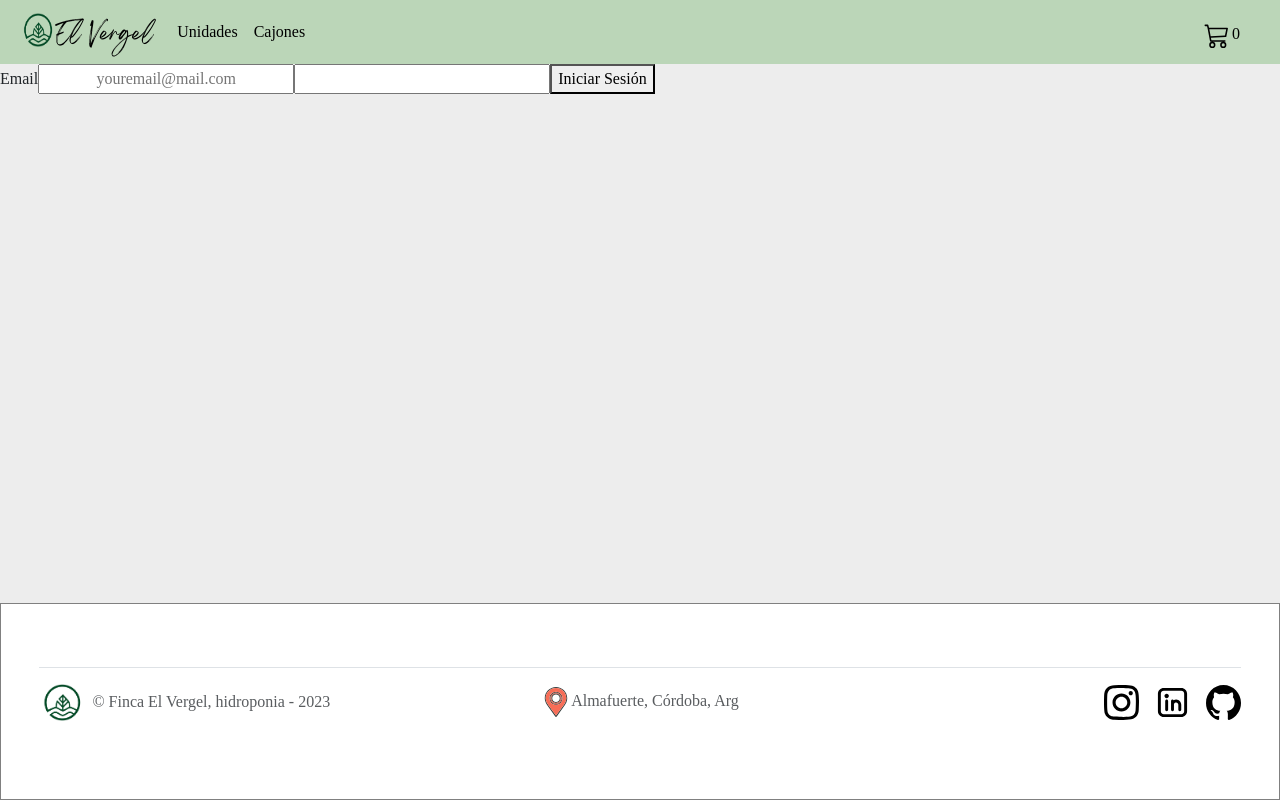
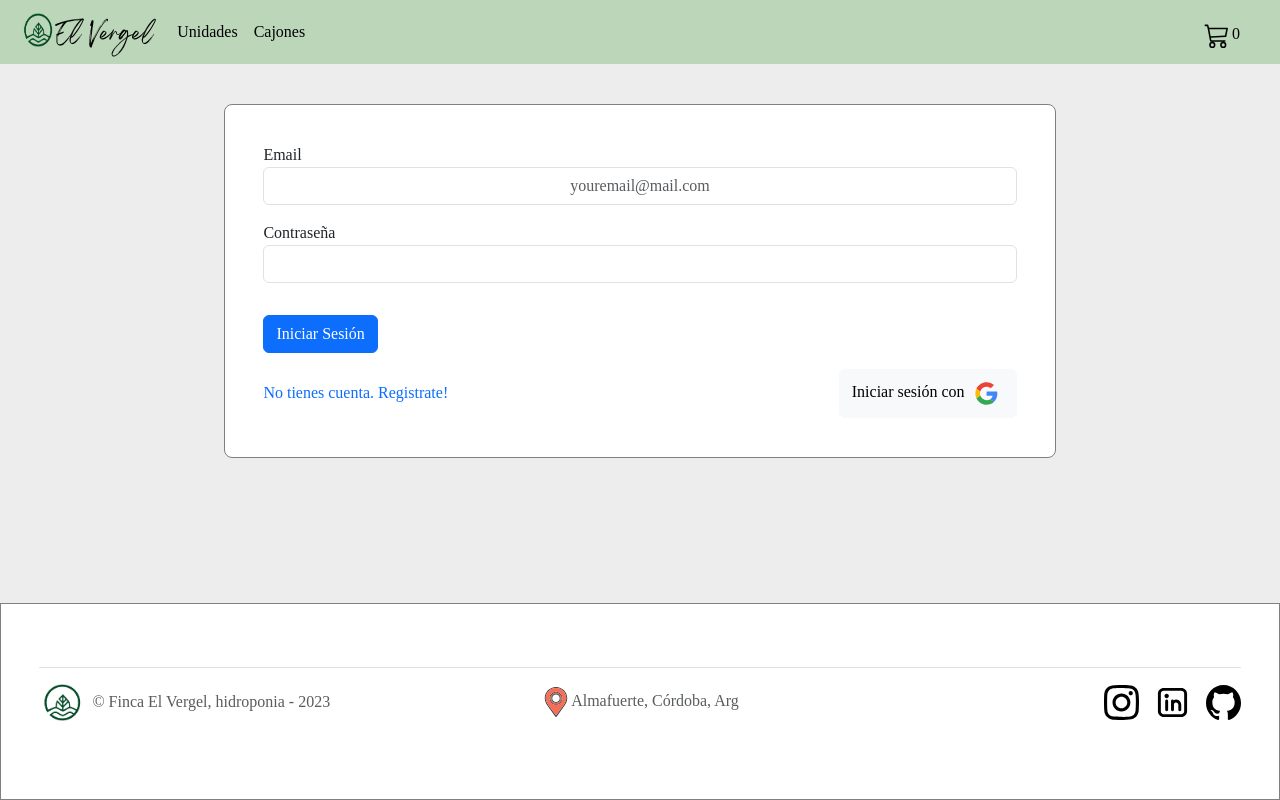
Before and after one commit to felipearias94/Coderhouse-ReactJS, a React (Create React App) app: page /login in a window 1280 px wide. Built offline with nearby package versions, Linux system fonts and the light colour scheme; no server answers; the HTML template or start-up script is replaced by a standard one; a web font is replaced by a local one.

Commit message:
estilos y google login

```diff
--- /dev/null
+++ b/src/components/Login/Login.css
@@ -0,0 +1,5 @@
+.account-buttons {
+	display: flex;
+	align-items: baseline;
+	justify-content: space-between;
+}
--- a/src/components/Login/Login.jsx
+++ b/src/components/Login/Login.jsx
@@ -1,9 +1,11 @@
-import React, { useState } from "react";
+import { useState } from "react";
+import "./Login.css";
 import { useAuth } from "../../context/AuthContext";
 import { useNavigate } from "react-router-dom";
+import GoogleIcon from "../assets/icons/google-icon.svg";
 
 const Login = () => {
-	const { login } = useAuth();
+	const { login, googleLogin } = useAuth();
 	const navigate = useNavigate();
 	const [userCredentials, setUserCredentials] = useState({
 		email: "",
@@ -13,6 +15,15 @@ const Login = () => {
 
 	const handlerChange = ({ target: { name, value } }) => {
 		setUserCredentials({ ...userCredentials, [name]: value });
+	};
+
+	const handleGoogleSignIn = async () => {
+		try {
+			await googleLogin();
+			navigate("/cart/checkout");
+		} catch (error) {
+			console.error("Google error: ", error);
+		}
 	};
 
 	const handleSubmit = async (e) => {
@@ -28,15 +39,21 @@ const Login = () => {
 			) {
 				setError("Correo y/o contraseña inválido");
 			}
+			if (error.code === "auth/too-many-requests") {
+				setError(
+					"Cuenta bloqueda debido a muchos intentos erroneos. Contáctate con nosotros",
+				);
+			}
 		}
 	};
 
 	return (
-		<div>
+		<div className='container'>
 			{error && <p>{error}</p>}
 			<form onSubmit={handleSubmit}>
 				<label htmlFor='email'>Email</label>
 				<input
+					className='form-control mb-3'
 					type='email'
 					name='email'
 					id='email'
@@ -44,15 +61,25 @@ const Login = () => {
 					onChange={handlerChange}
 				/>
 
-				<label htmlFor='password'></label>
+				<label htmlFor='password'>Contraseña</label>
 				<input
+					className='form-control mb-3'
 					type='password'
 					name='password'
 					id='password'
 					onChange={handlerChange}
 				/>
-				<button type='submit'>Iniciar Sesión</button>
+				<button className='btn btn-primary mt-3' type='submit'>
+					Iniciar Sesión
+				</button>
 			</form>
+			<div className='account-buttons'>
+				<a href='/register'>No tienes cuenta. Registrate!</a>
+				<button className='btn btn-light mt-3' onClick={handleGoogleSignIn}>
+					Iniciar sesión con{" "}
+					<img style={{  padding: '6px'}} src={GoogleIcon} alt='' srcset='' />
+				</button>
+			</div>
 		</div>
 	);
 };
--- a/src/components/PurchaseCheckout/PurchaseCheckout.jsx
+++ b/src/components/PurchaseCheckout/PurchaseCheckout.jsx
@@ -218,7 +218,7 @@ const PurcheseCheckout = () => {
 						</button>
 					</form>
 					{orderDetails()}
-				</div>//1.27
+				</div>
 			</>
 		);
 	};
--- a/src/components/Register/Register.jsx
+++ b/src/components/Register/Register.jsx
@@ -1,6 +1,7 @@
 import React, { useState } from "react";
 import { useAuth } from "../../context/AuthContext";
 import { useNavigate } from "react-router-dom";
+import Alert from "../shared/Alert/Alert";
 
 const Register = () => {
 	const { signUp, sendVerificationEmail } = useAuth();
@@ -20,7 +21,6 @@ const Register = () => {
 		setError("");
 		try {
 			await signUp(userCredentials);
-			await sendVerificationEmail();
 			navigate("/");
 		} catch (error) {
 			if (error.code === "auth/internal-error") {
@@ -36,11 +36,11 @@ const Register = () => {
 	};
 
 	return (
-		<div>
-			{error && <p>{error}</p>}
+		<div className='container'>
 			<form onSubmit={handleSubmit}>
 				<label htmlFor='email'>Email</label>
 				<input
+					className='form-control mb-3'
 					type='email'
 					name='email'
 					id='email'
@@ -48,14 +48,18 @@ const Register = () => {
 					onChange={handlerChange}
 				/>
 
-				<label htmlFor='password'></label>
+				<label htmlFor='password'>Contraseña</label>
 				<input
+					className='form-control mb-3'
 					type='password'
 					name='password'
 					id='password'
 					onChange={handlerChange}
 				/>
-				<button type='submit'>Registrarse</button>
+				{error && <Alert message={error} />}
+				<button className='btn btn-primary mt-3' type='submit'>
+					Registrarse
+				</button>
 			</form>
 		</div>
 	);
--- /dev/null
+++ b/src/components/shared/Alert/Alert.css
@@ -0,0 +1,17 @@
+.alert-wrapper {
+	border: 2px #f94449 solid;
+    padding: 8px;
+	border-radius: 5px;
+	display: flex;
+	align-items: center;
+	background-color: rgb(246, 198, 198);
+}
+
+.alert-wrapper > img {
+	width: 35px;
+	padding-right: 10px;
+}
+
+.alert-wrapper > span {
+	color: red;
+}
--- /dev/null
+++ b/src/components/shared/Alert/Alert.jsx
@@ -0,0 +1,14 @@
+import React from "react";
+import "./Alert.css";
+import Cross from "../../assets/icons/cross-icon.svg";
+
+const Alert = ({ message }) => {
+	return (
+		<div className="alert-wrapper">
+			<img src={Cross} alt='' srcset='' />
+			<span>{message}</span>
+		</div>
+	);
+};
+
+export default Alert;
--- a/src/context/AuthContext.js
+++ b/src/context/AuthContext.js
@@ -1,11 +1,13 @@
 import { useState, createContext, useEffect, useContext } from "react";
 import { showToaster } from "../components/shared/UxResources/Toaster";
 import {
+    GoogleAuthProvider,
     createUserWithEmailAndPassword,
     onAuthStateChanged,
     sendEmailVerification,
     signInWithEmailAndPassword,
     signOut,
+    signInWithPopup
 } from "firebase/auth";
 import { auth } from "../services/firebase/config";
 
@@ -31,22 +33,29 @@ export const AuthProvider = ({ children }) => {
         return () => unsubscribe();
     }, []);
 
-    const signUp = (credentials) =>
-        createUserWithEmailAndPassword(
+    const signUp = async (credentials) => {
+        await createUserWithEmailAndPassword(
             auth,
             credentials.email,
             credentials.password,
         );
 
+        sendEmailVerification(user);
+    }
+
     const login = (credentials) =>
         signInWithEmailAndPassword(auth, credentials.email, credentials.password);
 
-    const sendVerificationEmail = () => sendEmailVerification(user)
+
+    const googleLogin = () => {
+        const googleProvider = new GoogleAuthProvider();
+        signInWithPopup(auth, googleProvider);
+    }
 
     const logout = () => signOut(auth);
 
     return (
-        <AuthContext.Provider value={{ user, loading, signUp, sendVerificationEmail, login, logout }}>
+        <AuthContext.Provider value={{ user, loading, signUp, login, logout, googleLogin }}>
             {children}
         </AuthContext.Provider>
     );
```
Also changed, not shown: src/components/assets/icons/cross-icon.svg (added), src/components/assets/icons/google-icon.svg (added).
